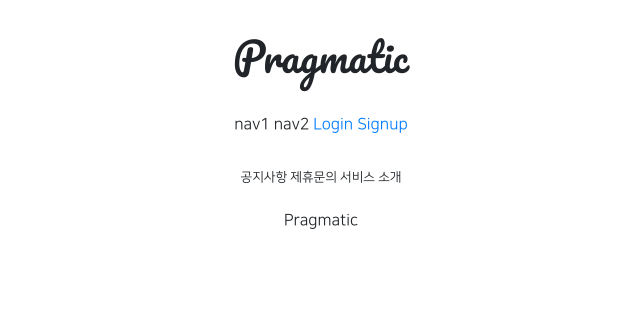
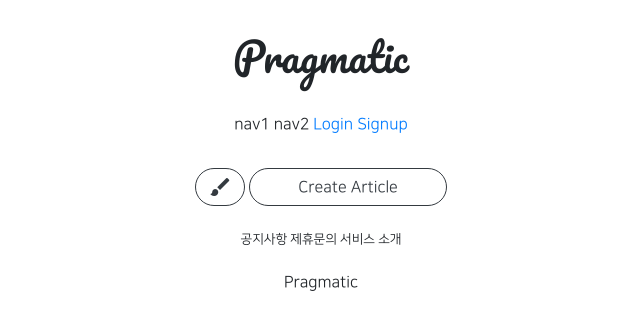
Before and after one commit to ksj0818280/git_5ban_1, a Django app: page /articles/list/ in a window 1280 px wide. Shown: the top 330 px of the page, without its empty margins (319-959 px from the left). Run offline with Django 3.2, Linux system fonts and the light colour scheme; data that the repository does not hold is empty; parts of the project's set-up code (start-up, migrations or seed data) failed here and were passed over; some libraries are stand-ins or nearby versions.

Commit message:
8/5 5ban class commit

```diff
--- a/articleapp/templates/articleapp/list.html
+++ b/articleapp/templates/articleapp/list.html
@@ -38,6 +38,17 @@
 
     <script src="{% static 'js/magicgrid.js' %}"></script>
 
+    <div class ="text-center">
+        <a href="{% url 'articleapp:create' %}"
+            class="btn btn-outline-dark rounded-pill material-icons">
+            brush
+        </a>
+        <a href="{% url 'articleapp:create' %}"
+            class="btn btn-outline-dark rounded-pill px-5">
+            Create Article
+        </a>
+    </div>
+
 
 
 {% endblock %}
```
